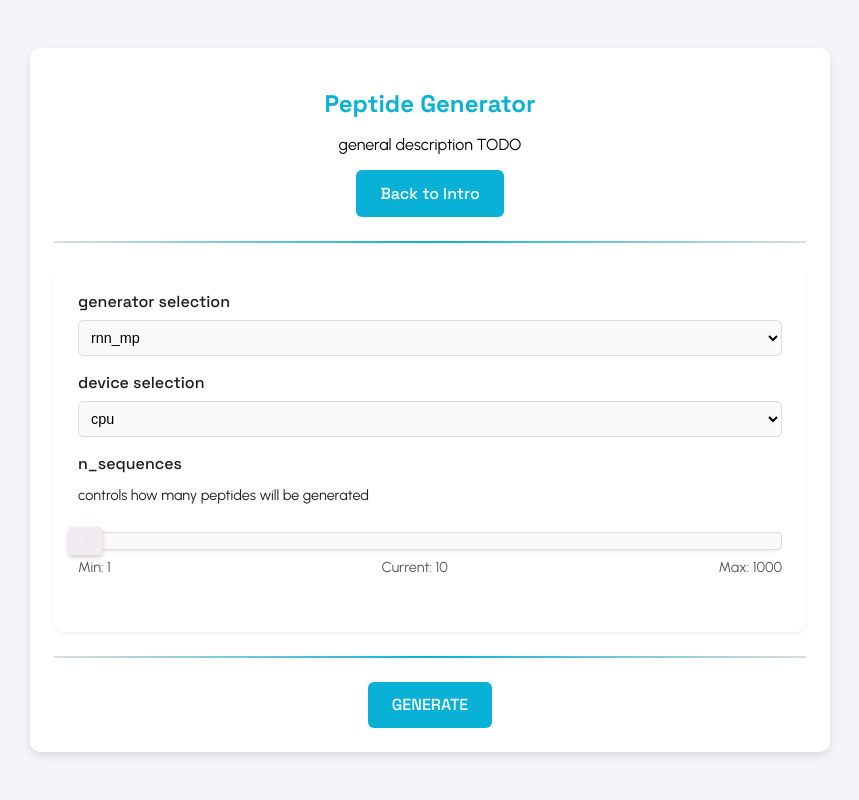
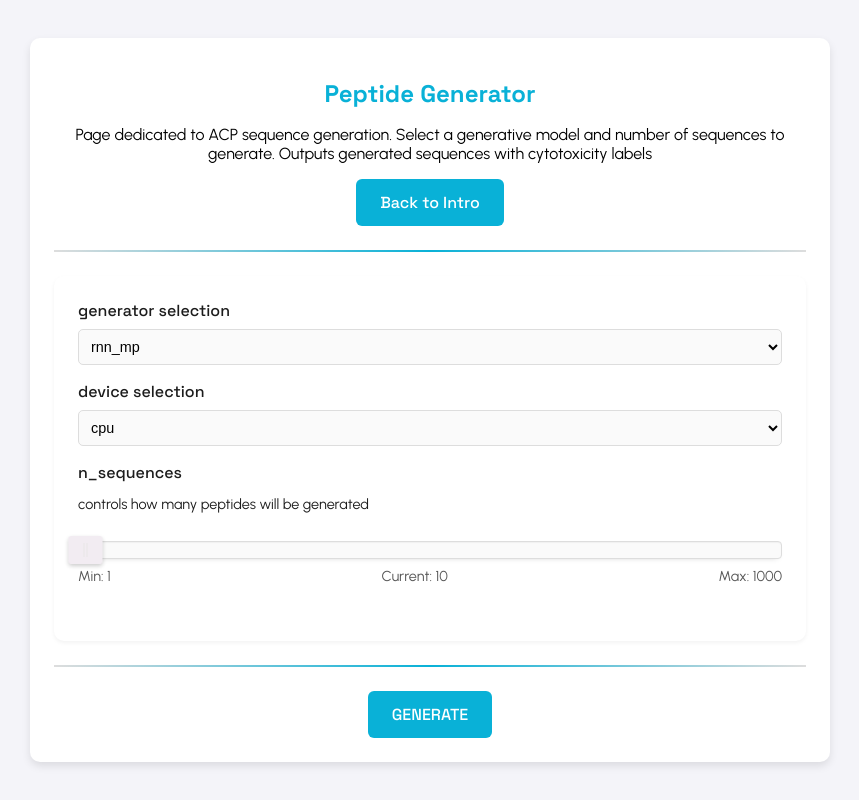
Before and after one commit to karatedava/ACP-designer-WEB, a Flask app: page /generate in a window 1280 px wide. Shown: the whole page, without its empty margins (210-1069 px from the left). Run offline with Flask 3, Linux system fonts and the light colour scheme; some libraries are stand-ins or nearby versions.

Commit message:
update html descriptions

```diff
--- a/templates/generate.html
+++ b/templates/generate.html
@@ -12,7 +12,11 @@
     <div class="container">
 
         <h1 class="intro-title">Peptide Generator</h1>
-        <p class="intro-subtitle">general description TODO</p>
+        <p class="intro-subtitle">
+            Page dedicated to ACP sequence generation.
+            Select a generative model and number of sequences to generate.
+            Outputs generated sequences with cytotoxicity labels
+        </p>
         <a href="{{ url_for('intro') }}" class="back-link">Back to Intro</a>
 
         <hr class="section-divider">
--- a/templates/intro.html
+++ b/templates/intro.html
@@ -14,7 +14,7 @@
             <img src="{{ url_for('static', filename='graphics/RoVa_logo.png') }}" alt="RoVa logo">
             <!-- <img src="{{ url_for('static', filename='graphics/igem_brno_logo.png') }}" alt="iGEM BRNO Logo"> -->
         </div>
-        <h1 class="intro-title">Welcome to ACP Designer</h1>
+        <h1 class="intro-title">Welcome to ACP Designer - V1.00</h1>
         <div class="intro-subtitle">
             Toolbox for the design of novel therapeutic peptides. It features:
             <ul>
```
